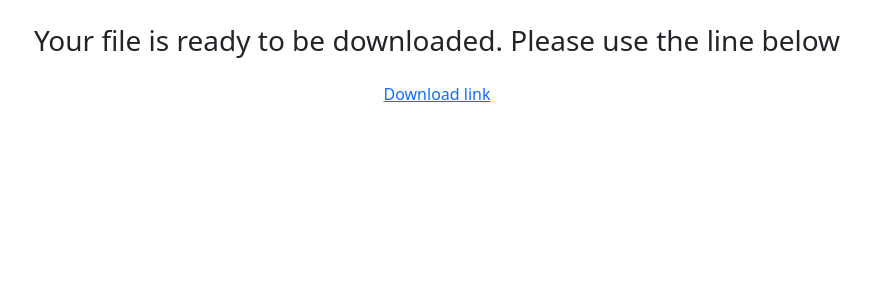
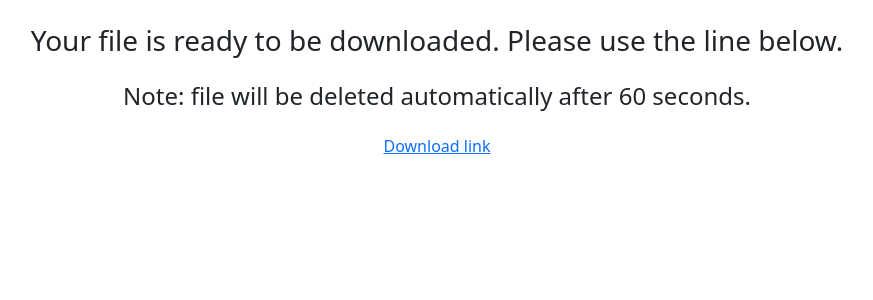
Before and after one commit to jpraychev/flask-self-service-ebay, a Flask app: template src/templates/success.html in a window 1280 px wide. Shown: the top 300 px of the page, without its empty margins (203-1076 px from the left). Run offline with Flask 2, Linux system fonts and the light colour scheme; the template is opened without the code that fills it, so the values that code supplies are empty.

Commit message:
added delete file callback with timeout of 60 secs

```diff
--- a/src/app.py
+++ b/src/app.py
@@ -1,5 +1,4 @@
 import io
-from multiprocessing import context
 import os
 import subprocess
 import config as cfg
@@ -7,7 +6,8 @@ from flask import Flask
 from flask import request
 from flask import send_file
 from flask import render_template
-
+from threading import Thread
+from time import sleep
 
 app = Flask(__name__)
 
@@ -28,7 +28,13 @@ def index():
             subprocess.run(cmd, shell=True, check=True)
         except Exception as e:
             raise Exception('Something went wrong', e)
+        thr = Thread(target=delete_file)
+        thr.start()
         return render_template("success.html")
+
+def delete_file():
+    sleep(cfg.download_file_timeout)
+    cfg.download_file.unlink()
 
 @app.route('/download', methods=['GET'])
 def downloads():
@@ -42,7 +48,6 @@ def downloads():
         return render_template("index.html", context=cfg.index_ctx)
 
     cfg.download_file.unlink()
-
     return send_file(download_data, mimetype='text/csv', download_name=cfg.download_fname)
 
 if __name__ == '__main__':
--- a/src/config.py
+++ b/src/config.py
@@ -8,6 +8,7 @@ convert_script = 'scripts/ebay_import/app.py'
 base_dir = Path(__file__).parent
 uploaded_file = base_dir.joinpath(upload_folder, upload_fname)
 download_file = base_dir.joinpath(download_folder, download_fname)
+download_file_timeout = 60
 
 index_ctx = {
     'base_url' : 'http://localhost:5000'
--- a/src/templates/success.html
+++ b/src/templates/success.html
@@ -1,7 +1,8 @@
 {% extends 'base.html' %}
 
 {% block header %}
-    <h3 class="mt-4 mb-4">Your file is ready to be downloaded. Please use the line below</h3>
+    <h3 class="mt-4 mb-4">Your file is ready to be downloaded. Please use the line below.</h3>
+    <h4 class="mt-4 mb-4">Note: file will be deleted automatically after 60 seconds.</h4>
 {% endblock %}
 
 {% block content %}
```
